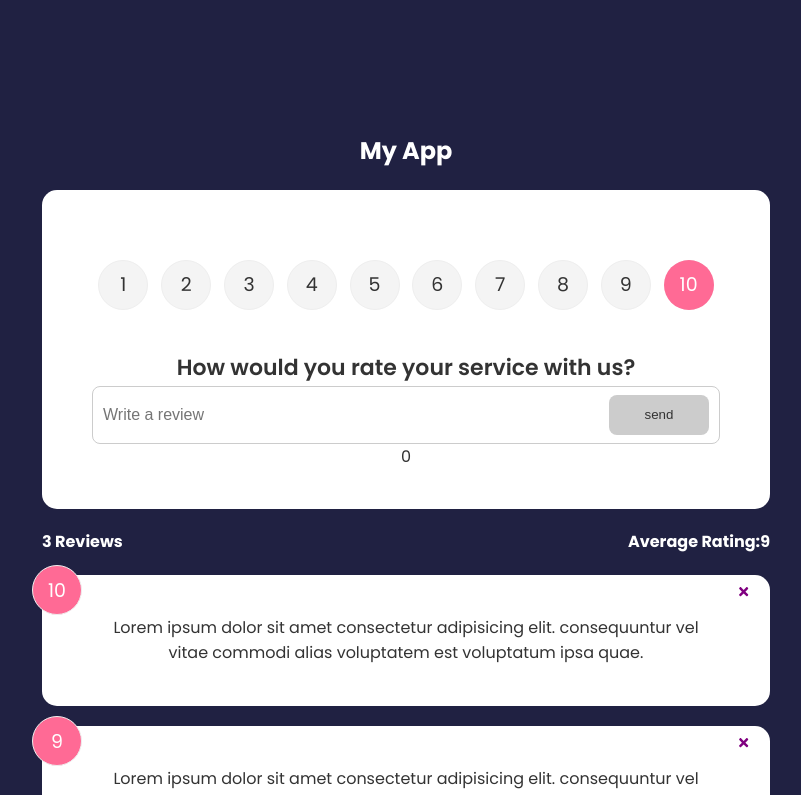
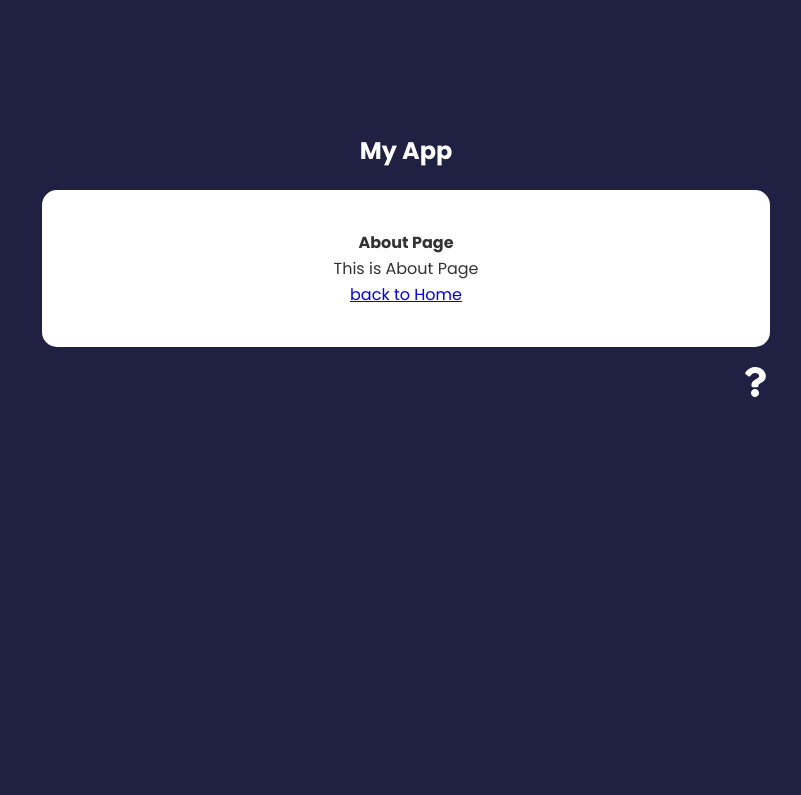
Before and after one commit to akim-dev/FeebackBrad, a React (Vite) app in the folder feedbackUI/: page /about in a window 1280 px wide. Shown: the top 795 px of the page, without its empty margins (234-1035 px from the left). Built offline with nearby package versions, Linux system fonts and the light colour scheme.

Commit message:
add about

```diff
--- a/feedbackUI/src/App.jsx
+++ b/feedbackUI/src/App.jsx
@@ -12,6 +12,7 @@
 // route start here
 import { BrowserRouter as Router, Route, Routes } from "react-router-dom";
 import AboutPage from "./pages/AboutPage";
+import AboutIconLink from "./components/AboutIconLink";
 
 function App() {
   const [feedback, setFeedback] = useState(FeedbackData);
@@ -39,14 +40,25 @@
 
         <h2>My App</h2>
         <div className="container">
-          <FeedbackForm handleAdd={addFeedback} />
-          <FeedbackStats feedback={feedback} />
-          <FeedbackLists feedback={feedback} handleDelete={deleteFeedback} />
           <Routes>
+            <Route
+              path="/"
+              element={
+                <>
+                  <FeedbackForm handleAdd={addFeedback} />
+                  <FeedbackStats feedback={feedback} />
+                  <FeedbackLists
+                    feedback={feedback}
+                    handleDelete={deleteFeedback}
+                  />
+                </>
+              }
+            ></Route>
             <Route path="/about" element={<AboutPage />}>
               This is about route
             </Route>
           </Routes>
+          <AboutIconLink />
         </div>
       </Router>
     </>
--- /dev/null
+++ b/feedbackUI/src/components/AboutIconLink.jsx
@@ -0,0 +1,16 @@
+import { FaQuestion } from "react-icons/fa";
+import Card from "./shared/Card";
+import { Link } from "react-router-dom";
+
+function AboutIconLink() {
+  return (
+    <div className="about-link">
+      <div>
+        <Link to="/about">
+          <FaQuestion size={30} />
+        </Link>
+      </div>
+    </div>
+  );
+}
+export default AboutIconLink;
--- a/feedbackUI/src/pages/AboutPage.jsx
+++ b/feedbackUI/src/pages/AboutPage.jsx
@@ -1,7 +1,15 @@
 import React from "react";
+import { Link } from "react-router-dom";
+import Card from "../components/shared/Card";
 
 function AboutPage() {
-  return <div>AboutPage</div>;
+  return (
+    <Card>
+      <h4>About Page</h4>
+      <p>This is About Page</p>
+      <Link to="/">back to Home</Link>
+    </Card>
+  );
 }
 
 export default AboutPage;
```
